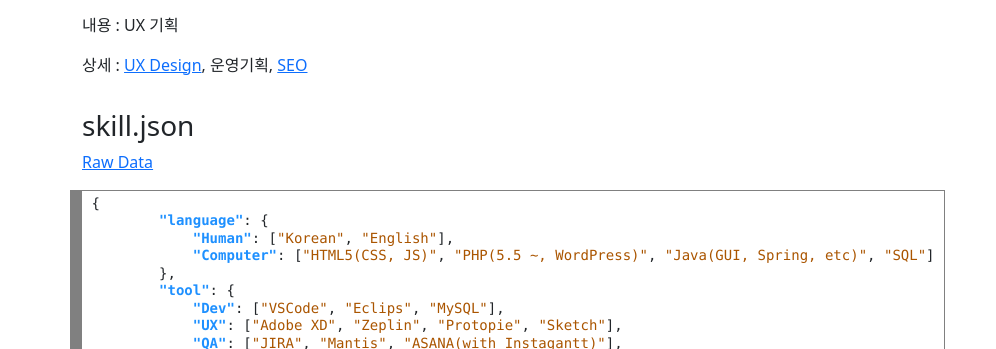
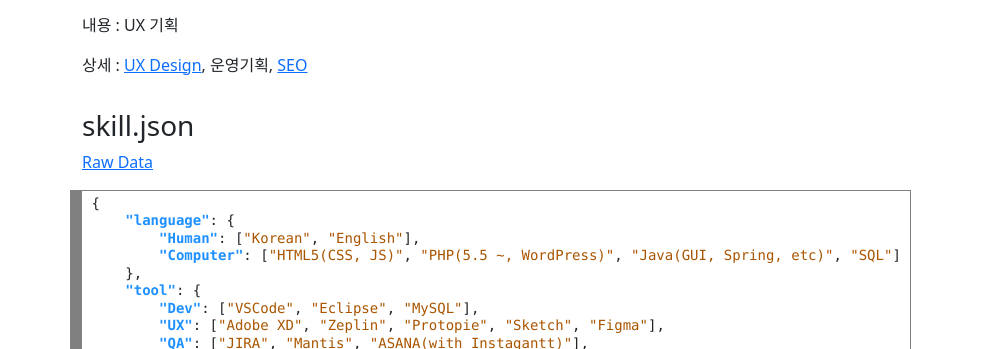
Before and after one commit to john33fiao/github-page, a plain HTML site: page index.html in a window 1280 px wide. Shown: the part 600-949 px from the top of the page, without its empty margins (0-996 px from the left). Drawn offline with nearby package versions, Linux system fonts and the light colour scheme.

Commit message:
오타 수정

```diff
--- a/index.html
+++ b/index.html
@@ -139,8 +139,8 @@
         <span style="color: #1e90ff; font-weight: bold">&quot;Computer&quot;</span>: [<span style="color: #aa5500">&quot;HTML5(CSS, JS)&quot;</span>, <span style="color: #aa5500">&quot;PHP(5.5 ~, WordPress)&quot;</span>, <span style="color: #aa5500">&quot;Java(GUI, Spring, etc)&quot;</span>, <span style="color: #aa5500">&quot;SQL&quot;</span>]
     },
     <span style="color: #1e90ff; font-weight: bold">&quot;tool&quot;</span>: {
-            <span style="color: #1e90ff; font-weight: bold">&quot;Dev&quot;</span>: [<span style="color: #aa5500">&quot;VSCode&quot;</span>, <span style="color: #aa5500">&quot;Eclips&quot;</span>, <span style="color: #aa5500">&quot;MySQL&quot;</span>],
-            <span style="color: #1e90ff; font-weight: bold">&quot;UX&quot;</span>: [<span style="color: #aa5500">&quot;Adobe XD&quot;</span>, <span style="color: #aa5500">&quot;Zeplin&quot;</span>, <span style="color: #aa5500">&quot;Protopie&quot;</span>, <span style="color: #aa5500">&quot;Sketch&quot;</span>],
+        <span style="color: #1e90ff; font-weight: bold">&quot;Dev&quot;</span>: [<span style="color: #aa5500">&quot;VSCode&quot;</span>, <span style="color: #aa5500">&quot;Eclipse&quot;</span>, <span style="color: #aa5500">&quot;MySQL&quot;</span>],
+        <span style="color: #1e90ff; font-weight: bold">&quot;UX&quot;</span>: [<span style="color: #aa5500">&quot;Adobe XD&quot;</span>, <span style="color: #aa5500">&quot;Zeplin&quot;</span>, <span style="color: #aa5500">&quot;Protopie&quot;</span>, <span style="color: #aa5500">&quot;Sketch&quot;</span>, <span style="color: #aa5500">&quot;Figma&quot;</span>],
         <span style="color: #1e90ff; font-weight: bold">&quot;QA&quot;</span>: [<span style="color: #aa5500">&quot;JIRA&quot;</span>, <span style="color: #aa5500">&quot;Mantis&quot;</span>, <span style="color: #aa5500">&quot;ASANA(with Instagantt)&quot;</span>],
         <span style="color: #1e90ff; font-weight: bold">&quot;SEO&quot;</span>: {
             <span style="color: #1e90ff; font-weight: bold">&quot;Naver&quot;</span>: [<span style="color: #aa5500">&quot;Webmaster&quot;</span>, <span style="color: #aa5500">&quot;Analytics&quot;</span>, <span style="color: #aa5500">&quot;Search API&quot;</span>],
@@ -152,8 +152,7 @@
             <span style="color: #1e90ff; font-weight: bold">&quot;Google&quot;</span>: <span style="color: #aa5500">&quot;Docs(Drive)&quot;</span>
         }
     }
-    }
-    </pre>
+}</pre>
                         </div>
                         <!-- HTML generated using hilite.me END -->
                     </div>
```
Lines whose indentation alone changed are shown as unchanged.
